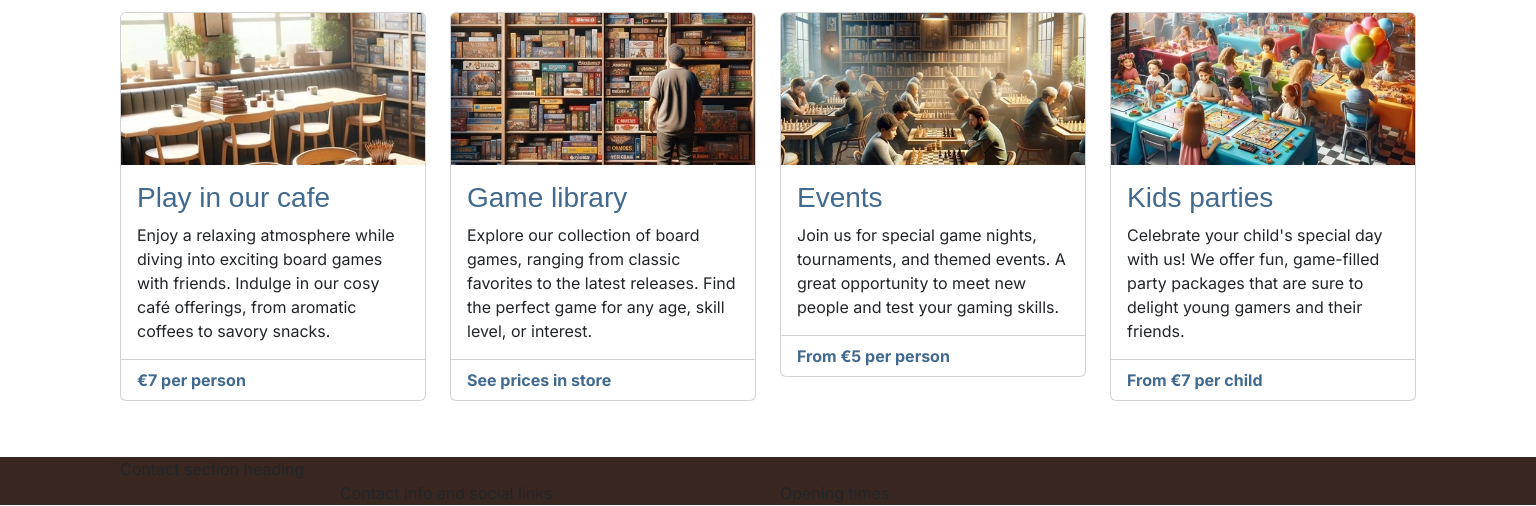
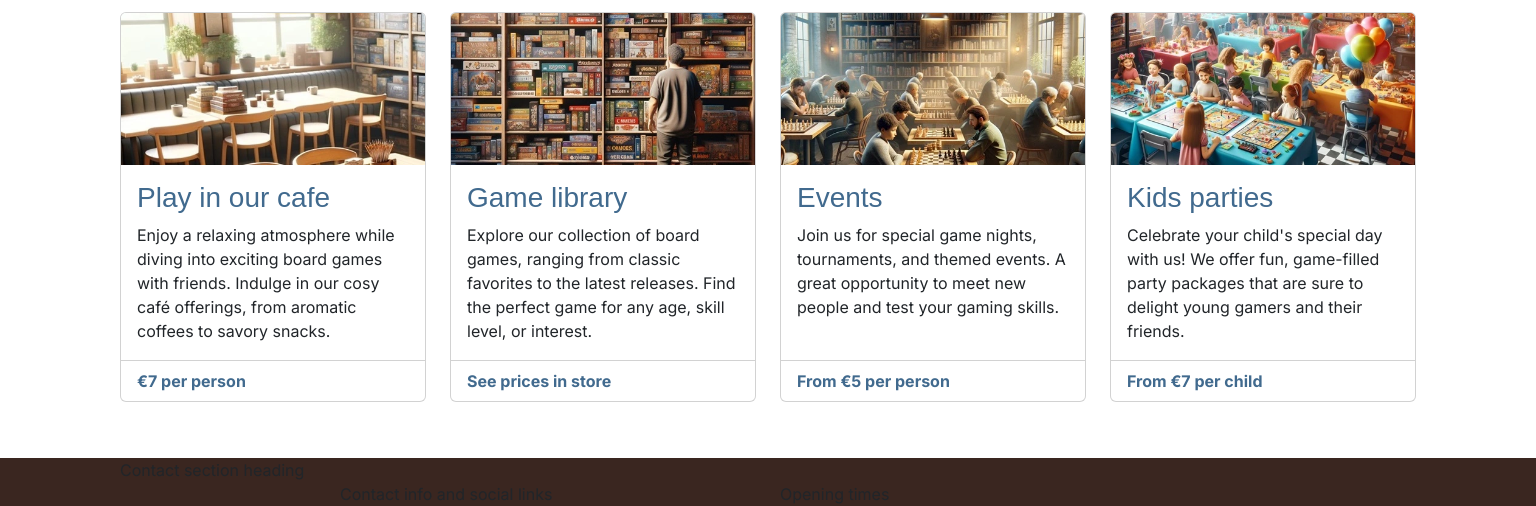
Before and after one commit to devildex91/boardwalk-games, a plain HTML site: page index.html in a window 1536 px wide. Shown: the part 585-1091 px from the top of the page. Drawn offline with nearby package versions, Linux system fonts and the light colour scheme; a web font is replaced by a local one.

Commit message:
fix height of services card

```diff
--- a/assets/styles.css
+++ b/assets/styles.css
@@ -76,3 +76,35 @@ h2 {
     border:2px solid black;
     background-color:lightgray;
 }*/
+
+
+
+
+/*media for tablets*/
+@media screen and (min-width: 768px){
+    #services .card-body {
+        /*make cards same height for consistency */
+        min-height:191px;
+    }
+}
+/*large devices (small laptops, 992px and up) */
+@media screen and (min-width: 992px) {
+    #services .card-body {
+        min-height:auto;
+    }
+}
+/*xl devices*/
+@media screen and (min-width: 1200px) {
+     /*make cards same height for consistency */
+     #services .card-body {
+        min-height: 220px;
+    }
+}
+
+/*xxl devices*/
+@media screen and (min-width: 1400px) {
+     /*make cards same height for consistency */
+ #services .card-body {
+        min-height:195px;
+    }
+}
```
